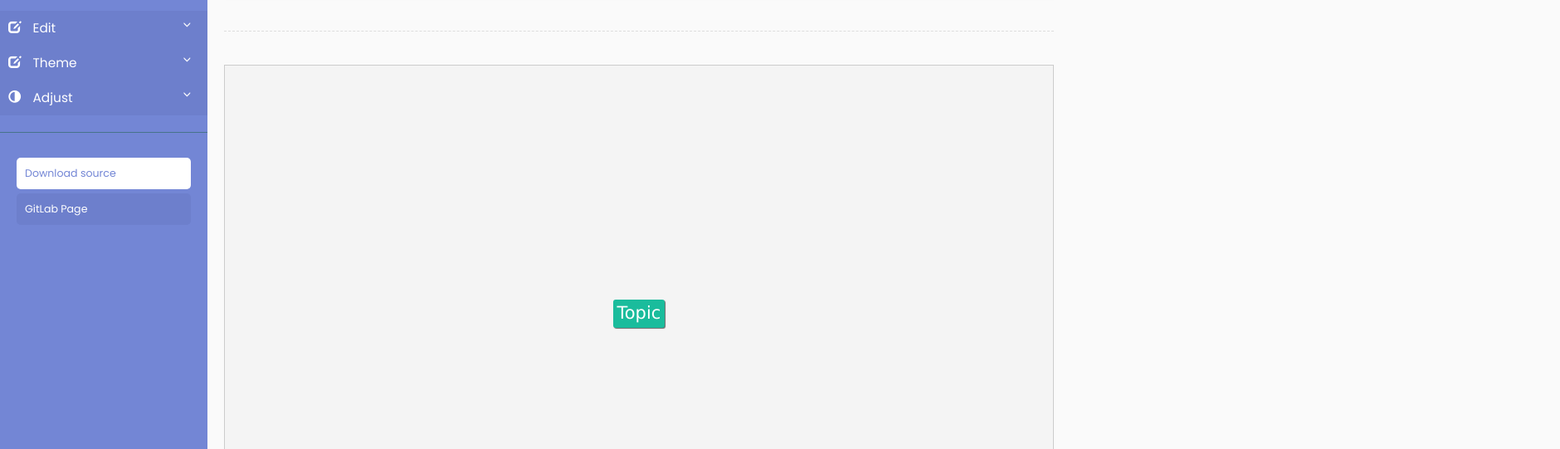
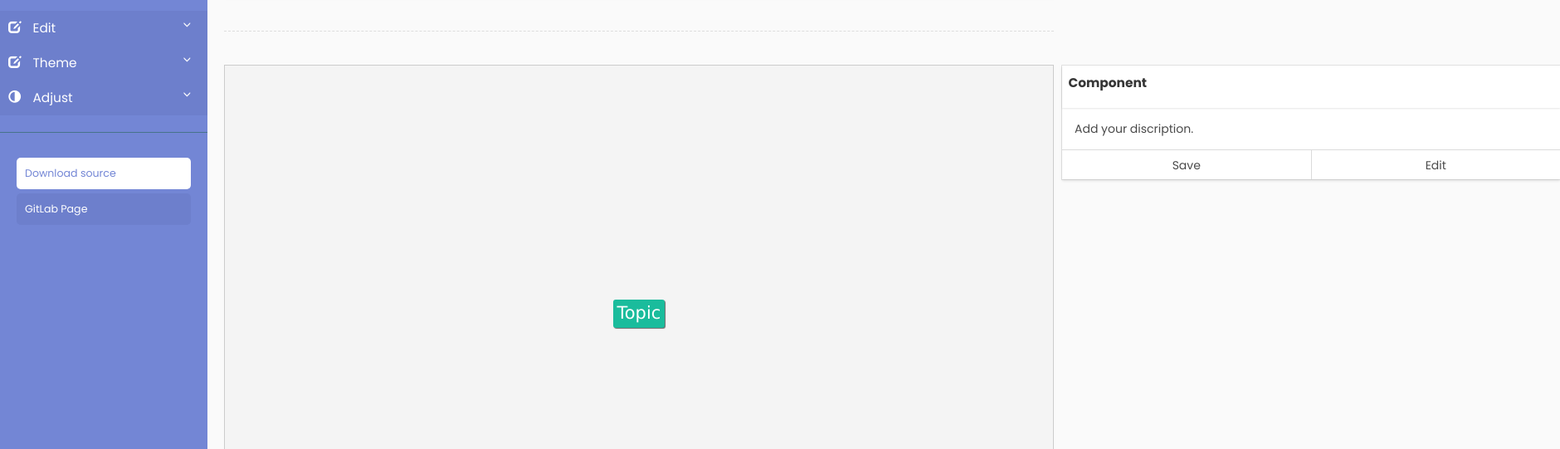
Before and after one commit to natnaelkibe22/Project-1-mindmap, a website: page src/index.html in a window 1280 px wide. Shown: the part 103-644 px from the top of the page at 83% size, 1880 px wide, since content can reach past the window. Drawn offline with nearby package versions, Linux system fonts and the light colour scheme.

Commit message:
editable card title 3

```diff
--- a/src/index.html
+++ b/src/index.html
@@ -122,17 +122,27 @@
                      </ul>
                 </div>
 
-                <div class="card bg-light mb-3" style="position: top-right; max-width: 18rem;">
-                    <div class="card-header">preview</div>
-                    <div class="card-body">
+                <div class="card">
+                    <header class="card-header">
                       <p class="card-header-title card-header-title--editable" contenteditable>
-                            Light card title
+                        Component
                       </p>
-                      <textarea class="card-text form-control" id="exampleFormControlTextarea1" rows="3">Add your description here...</textarea>
+                      <a href="#" class="card-header-icon" aria-label="more options">
+                        <span class="icon"></span>
+                        <i class="fas fa-angle-down" aria-hidden="true"></i>
+                      </span>
+                      </a>
+                    </header>
+                    <div class="card-content">
+                      <div class="content">
+                        Add your discription.
+                      </div>
+                    </div>
                     <footer class="card-footer">
                       <a href="#" class="card-footer-item">Save</a>
                       <a href="#" class="card-footer-item">Edit</a>
                     </footer>
+                  </div>
                 </div>
          <input style="visibility: hidden;" class="file" type="file" id = "image-chooser" accept="image/*"/>
     </div>
--- a/style/jsmind.css
+++ b/style/jsmind.css
@@ -522,3 +522,106 @@
   .card-header-title--editable {
     outline: none;
   }
+  .card {
+    background-color: white;
+    -webkit-box-shadow: 0 2px 3px rgba(10, 10, 10, 0.1), 0 0 0 1px rgba(10, 10, 10, 0.1);
+            box-shadow: 0 2px 3px rgba(10, 10, 10, 0.1), 0 0 0 1px rgba(10, 10, 10, 0.1);
+    color: #4a4a4a;
+    max-width: 60%;
+    position: relative;
+    left: 1010px;
+    bottom: 735px;
+  }
+
+  .card-header {
+    -webkit-box-align: stretch;
+        -ms-flex-align: stretch;
+            align-items: stretch;
+    -webkit-box-shadow: 0 1px 2px rgba(10, 10, 10, 0.1);
+            box-shadow: 0 1px 2px rgba(10, 10, 10, 0.1);
+    display: -webkit-box;
+    display: -ms-flexbox;
+    display: flex;
+  }
+
+  .card-header-title {
+    -webkit-box-align: center;
+        -ms-flex-align: center;
+            align-items: center;
+    color: #363636;
+    display: -webkit-box;
+    display: -ms-flexbox;
+    display: flex;
+    -webkit-box-flex: 1;
+        -ms-flex-positive: 1;
+            flex-grow: 1;
+    font-weight: 700;
+    padding: 0.75rem;
+  }
+
+  .card-header-title.is-centered {
+    -webkit-box-pack: center;
+        -ms-flex-pack: center;
+            justify-content: center;
+  }
+
+  .card-header-icon {
+    -webkit-box-align: center;
+        -ms-flex-align: center;
+            align-items: center;
+    cursor: pointer;
+    display: -webkit-box;
+    display: -ms-flexbox;
+    display: flex;
+    -webkit-box-pack: center;
+        -ms-flex-pack: center;
+            justify-content: center;
+    padding: 0.75rem;
+  }
+
+  .card-image {
+    display: block;
+    position: relative;
+  }
+
+  .card-content {
+    padding: 1.5rem;
+  }
+
+  .card-footer {
+    border-top: 1px solid #dbdbdb;
+    -webkit-box-align: stretch;
+        -ms-flex-align: stretch;
+            align-items: stretch;
+    display: -webkit-box;
+    display: -ms-flexbox;
+    display: flex;
+  }
+
+  .card-footer-item {
+    -webkit-box-align: center;
+        -ms-flex-align: center;
+            align-items: center;
+    display: -webkit-box;
+    display: -ms-flexbox;
+    display: flex;
+    -ms-flex-preferred-size: 0;
+        flex-basis: 0;
+    -webkit-box-flex: 1;
+        -ms-flex-positive: 1;
+            flex-grow: 1;
+    -ms-flex-negative: 0;
+        flex-shrink: 0;
+    -webkit-box-pack: center;
+        -ms-flex-pack: center;
+            justify-content: center;
+    padding: 0.75rem;
+  }
+
+  .card-footer-item:not(:last-child) {
+    border-right: 1px solid #dbdbdb;
+  }
+
+  .card .media:not(:last-child) {
+    margin-bottom: 0.75rem;
+  }
```
Lines whose indentation alone changed are shown as unchanged.
